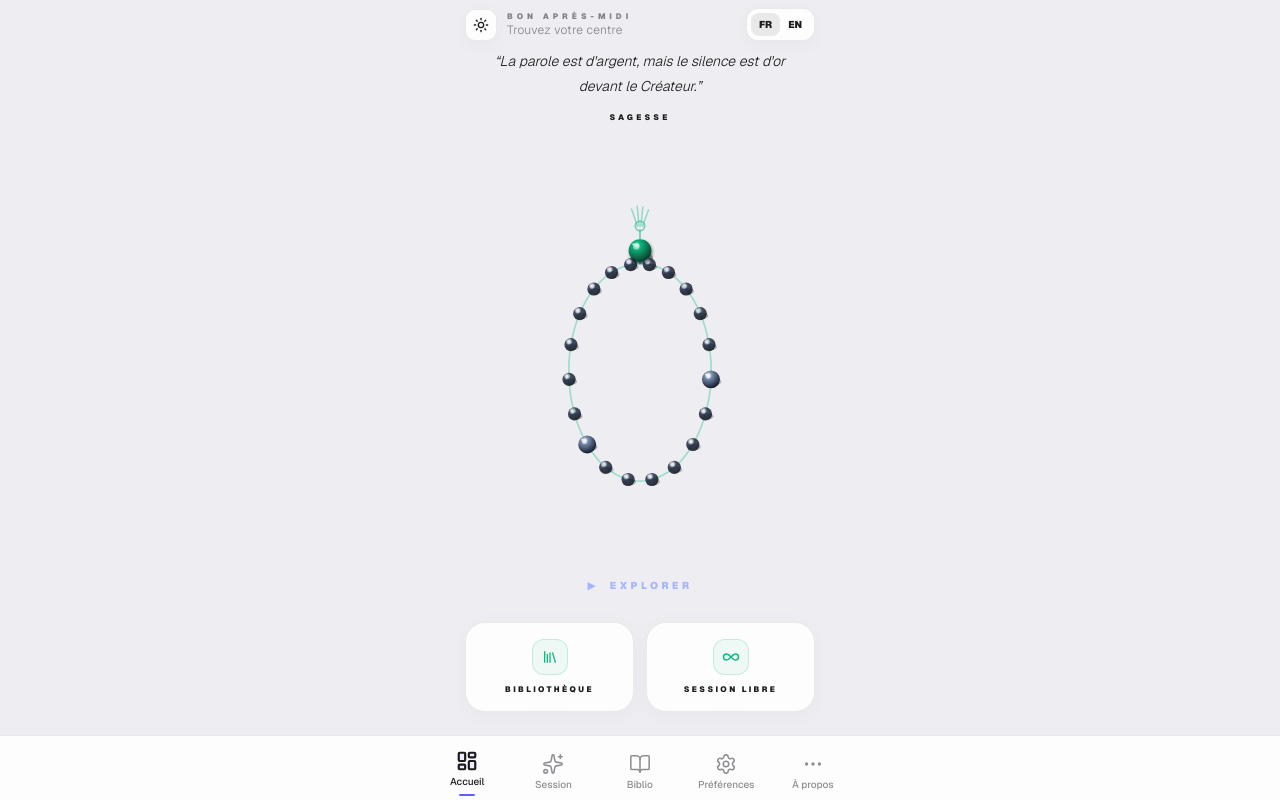
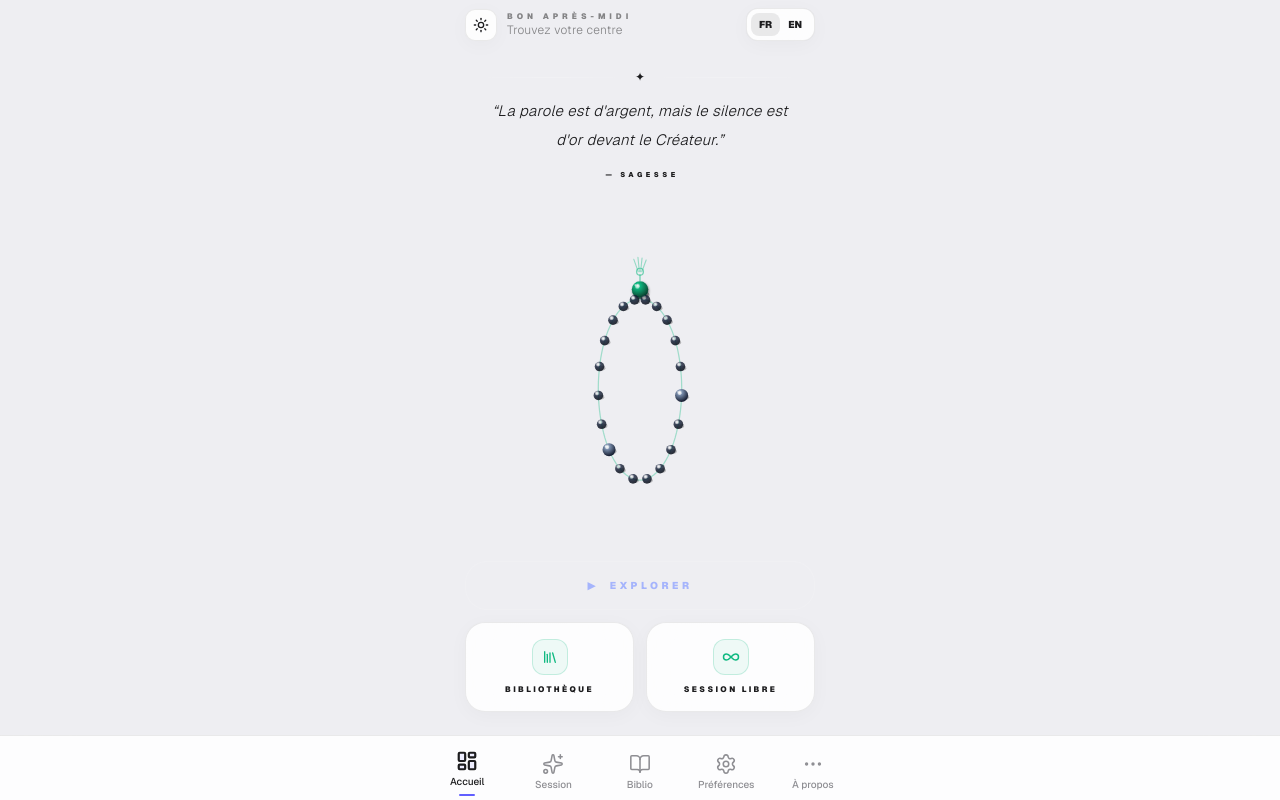
Before and after one commit to csall/chapelet-digital, a Next.js app: page / in a window 1280 px wide. Built offline with nearby package versions, Linux system fonts and the light colour scheme.

Commit message:
refactor: adjust dimensions and styling in StaticChapelet and HomePage components for improved layout

```diff
--- a/app/page.tsx
+++ b/app/page.tsx
@@ -64,7 +64,7 @@ function StaticChapelet({
   readonly color?: string;
 }) {
   // Canvas
-  const W = 280, H = 318;
+  const W = 280, H = 350;
   const cx = 140;
 
   // Imame (pendant) en haut
@@ -73,7 +73,7 @@ function StaticChapelet({
   const junctionY = imaY + lr + 2; // jonction corde = bas imame
 
   // Forme teardrop — ovale (plus haut que large)
-  const rW = 62, rH = 96;
+  const rW = 50, rH = 110;
 
   const colorDark = useMemo(() => darkenHex(color), [color]);
 
@@ -337,16 +337,21 @@ export default function HomePage() {
 
         {/* ── QUOTE ───────────────────────────────── */}
         <motion.div
-          initial={{ opacity: 0 }}
-          animate={{ opacity: 1 }}
+          initial={{ opacity: 0, y: -8 }}
+          animate={{ opacity: 1, y: 0 }}
           transition={{ delay: 0.15, duration: 0.8 }}
-          className="shrink-0 text-center px-3 -mt-1"
+          className="shrink-0 text-center px-3 py-4"
         >
-          <p className="text-[14px] leading-[1.8] text-white/75 font-light italic px-2">
+          <div className="flex items-center justify-center gap-2 mb-3">
+            <div className="flex-1 h-px bg-gradient-to-r from-transparent via-white/20 to-transparent" />
+            <span className="text-white/30 text-xs">✦</span>
+            <div className="flex-1 h-px bg-gradient-to-l from-transparent via-white/20 to-transparent" />
+          </div>
+          <p className="text-[15px] leading-[1.9] text-white/85 font-light italic px-2" style={{ letterSpacing: "0.3px" }}>
             &ldquo;{resolve(dailyQuote.text)}&rdquo;
           </p>
-          <p className="text-[8px] font-black uppercase tracking-[0.4em] text-white/40 mt-3">
-            {resolve(dailyQuote.source)}
+          <p className="text-[7px] font-black uppercase tracking-[0.5em] text-white/45 mt-4 ml-1">
+            — {resolve(dailyQuote.source)}
           </p>
         </motion.div>
 
@@ -355,9 +360,9 @@ export default function HomePage() {
           initial={{ opacity: 0, scale: 0.94 }}
           animate={{ opacity: 1, scale: 1 }}
           transition={{ delay: 0.4, duration: 0.8, ease: [0.16, 1, 0.3, 1] }}
-          className="flex-1 min-h-0 flex items-center justify-center"
+          className="flex-1 min-h-0 flex items-center justify-center pb-6"
         >
-          <div className="w-full max-w-[300px] aspect-square">
+          <div className="w-full max-w-[240px] aspect-square">
             <StaticChapelet
               total={20}
               count={Math.round(progress * 20)}
```
